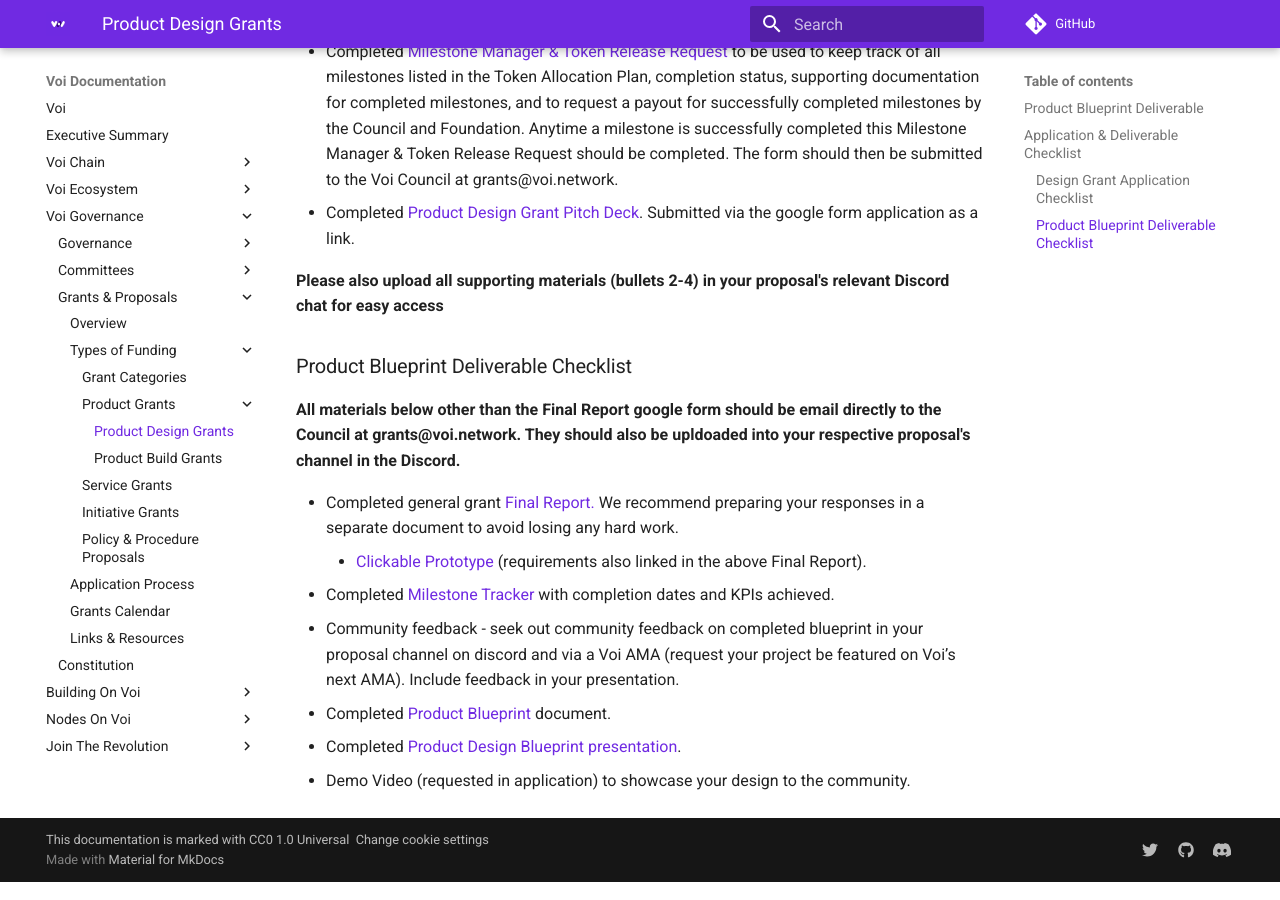
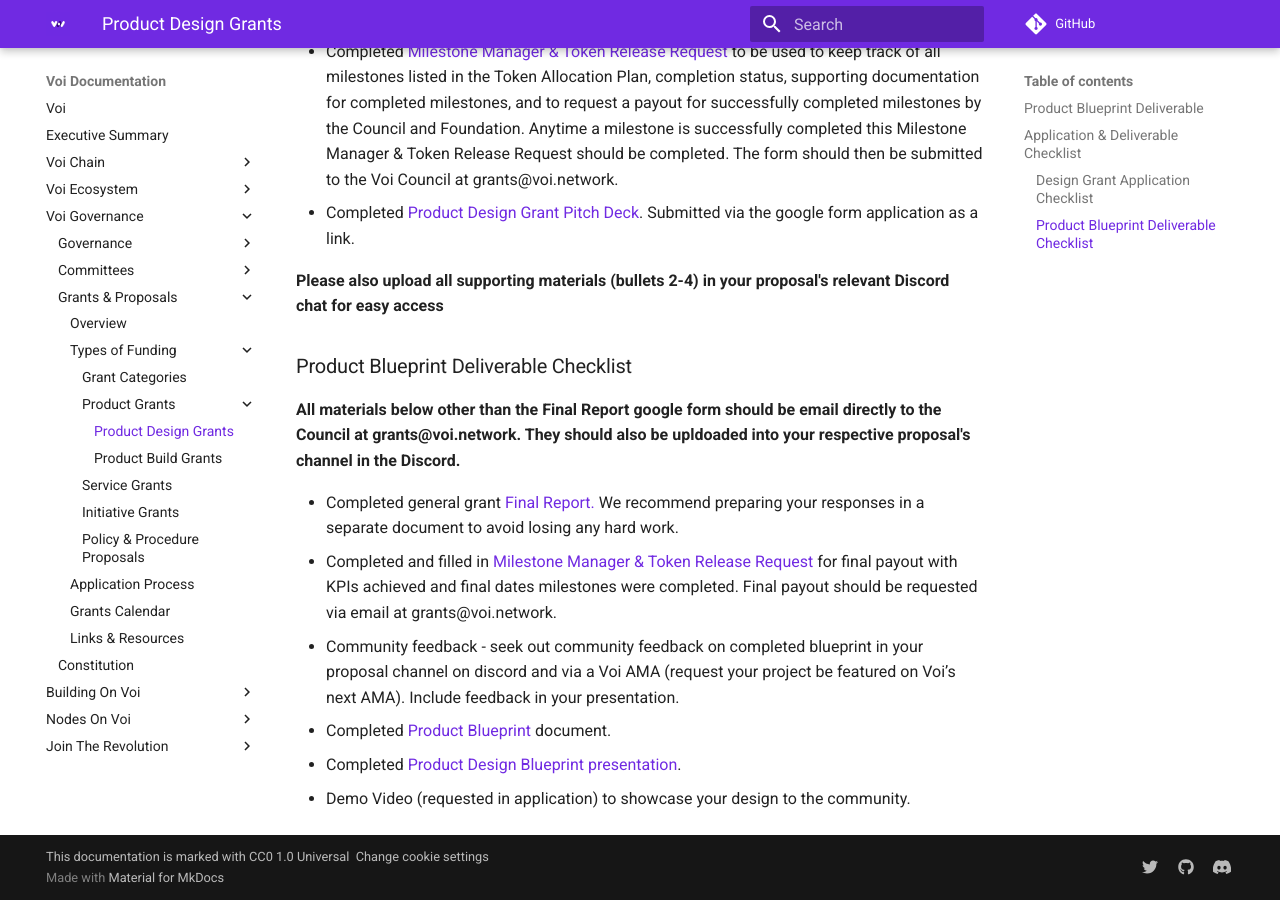
Before and after one commit to VoiNetwork/learn-more, an MkDocs documentation site: the page built from docs/governance/proposals/product-design-grants.md, in a window 1280 px wide and 900 px high, scrolled down 999 px. Built offline with MkDocs 1.6.1 and Material for MkDocs 9.7.7, drawn with Linux system fonts in a browser that asks for light colours; plug-ins that fetch from the network failed and are left out; comment, search, counter and statistics services are not loaded.

Commit message:
Update product-design-grants.md

```diff
--- a/docs/governance/proposals/product-design-grants.md
+++ b/docs/governance/proposals/product-design-grants.md
@@ -20,8 +20,7 @@
 **All materials below other than the Final Report google form should be email directly to the Council at grants@voi.network. They should also be upldoaded into your respective proposal's channel in the Discord.**
 
 - Completed general grant [Final Report.](https://docs.google.com/forms/d/e/1FAIpQLSeNWpE0pJPM32w9VkjE5ZE7GxdKM0uGV76XNqaDFsHh2MJcUQ/viewform?usp=sf_link) We recommend preparing your responses in a separate document to avoid losing any hard work.
-    -  [Clickable Prototype](https://docs.google.com/document/d/18ftZqI99U5bsTeY3EZNqgsPkS0EKrHHDmx9oIWKDM0w/edit) (requirements also linked in the above Final Report).
-- Completed [Milestone Tracker](https://docs.google.com/document/d/17QS_FfhjEttHnXu2d3DWKk4qoD6irAv0F3sVF17Y6wQ/edit?usp=sharing) with completion dates and KPIs achieved.
+- Completed and filled in [Milestone Manager & Token Release Request](https://docs.google.com/spreadsheets/d/1MF8G4e-szjFhGJP7KFo_K1aLyhwO2dWNHsE70Co1HqU/edit?gid=0#gid=0) for final payout with KPIs achieved and final dates milestones were completed. Final payout should be requested via email at grants@voi.network.
 - Community feedback - seek out community feedback on completed blueprint in your proposal channel on discord and via a Voi AMA (request your project be featured on Voi’s next AMA). Include feedback in your presentation.
 - Completed [Product Blueprint](https://docs.google.com/document/d/1Pp6xY1-KCkx3YNd46Z0r40CNFgiwqfw1JwgZMqw1TR0/edit#heading=h.wekkd06scytq) document.
 - Completed [Product Design Blueprint presentation](https://docs.google.com/presentation/d/1JwjrArUgIc2cF8l4LdBjunJ07V2_d21etOFpNI7wUno/edit?usp=sharing).
```
